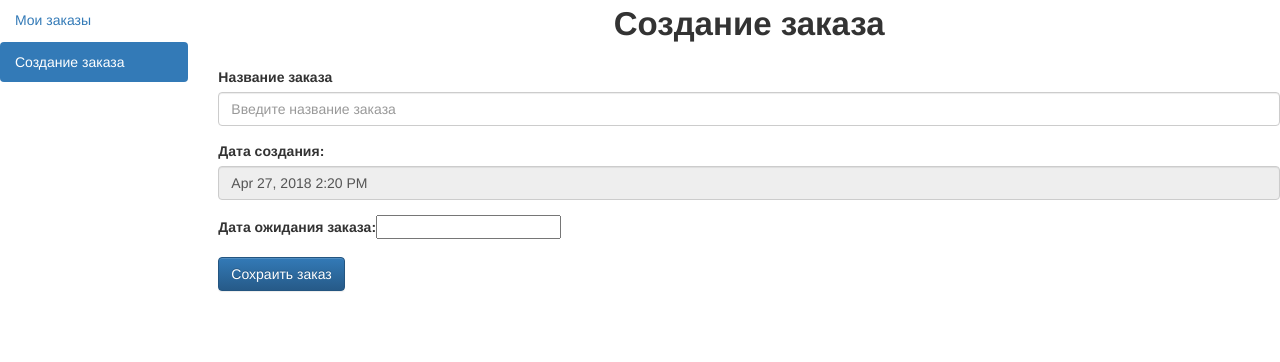
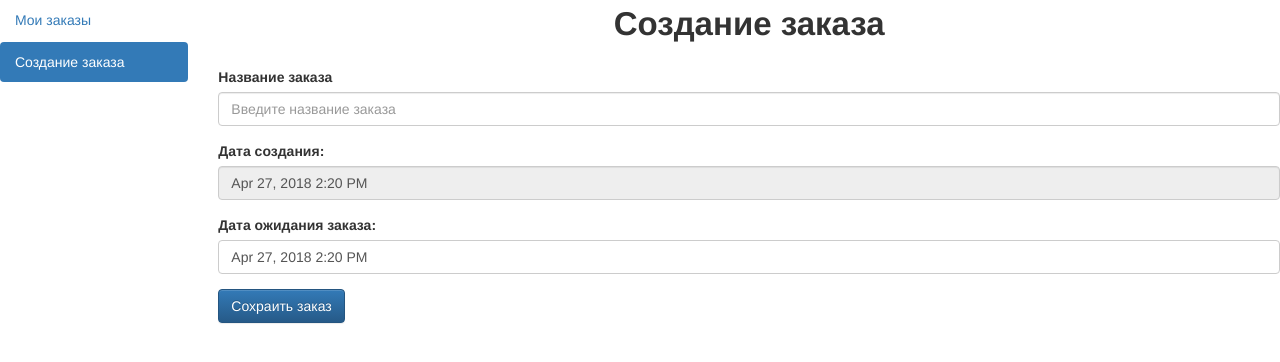
Before and after one commit to BelyaevIgorYurievich/creat__purchase, a React app: page / in a window 1280 px wide. Both pictures are taken after a click on the tab "Создание заказа". Shown: the top 362 px of the page. Built offline with nearby package versions, Linux system fonts and the light colour scheme.

Commit message:
Добавляет поле для изменеия даты и календарь

```diff
--- a/source/creat_order/index.js
+++ b/source/creat_order/index.js
@@ -13,9 +13,14 @@ import './style.less'
 class CreatOrder extends React.Component {
 
   handleChengeValue = (type) => (event) => {
+		const { setFieldValue } = this.props;
 
-		const { setFieldValue } = this.props;
-		setFieldValue(type, event.target.value);
+    if (type === 'dateExecution') {
+
+      return setFieldValue(type, event);
+    }
+
+    setFieldValue(type, event.target.value);
 	}
 
   render() {
@@ -52,7 +57,14 @@ class CreatOrder extends React.Component {
 
           <FormGroup>
             <ControlLabel>Дата ожидания заказа:</ControlLabel>
-            <ReactDatepicker onChange={(date)=>console.log(date._d)}/>
+            <ReactDatepicker
+              className='new-input'
+              selected={values.dateExecution}
+              onChange={this.handleChengeValue('dateExecution')}
+              dateFormat='lll'
+              locale="ru"
+              readOnly
+            />
           </FormGroup>
 
           <Button
@@ -73,8 +85,7 @@ const FormikCreatOrder = withFormik({
     return {
       orderName: orderName || '',
       dateCreate: moment().locale('ru').format('lll'),
-      dateExecution: dateExecution || ''
-
+      dateExecution: dateExecution || moment()
     }
 	},
 
--- a/source/creat_order/style.less
+++ b/source/creat_order/style.less
@@ -8,4 +8,27 @@
         display: flex;
         justify-content: center;
     }
+
+    .react-datepicker__input-container  {
+        width: 100%;
+    }
+
+    .react-datepicker-wrapper {
+        width: 100%;
+    }
+
+    .new-input {
+        display: block;
+        width: 100%;
+        height: 34px;
+        padding: 6px 12px;
+        font-size: 14px;
+        line-height: 1.42857143;
+        color: #555;
+        background-color: #fff;
+        background-image: none;
+        border: 1px solid #ccc;
+        border-radius: 4px;
+    }
+
 }
```
